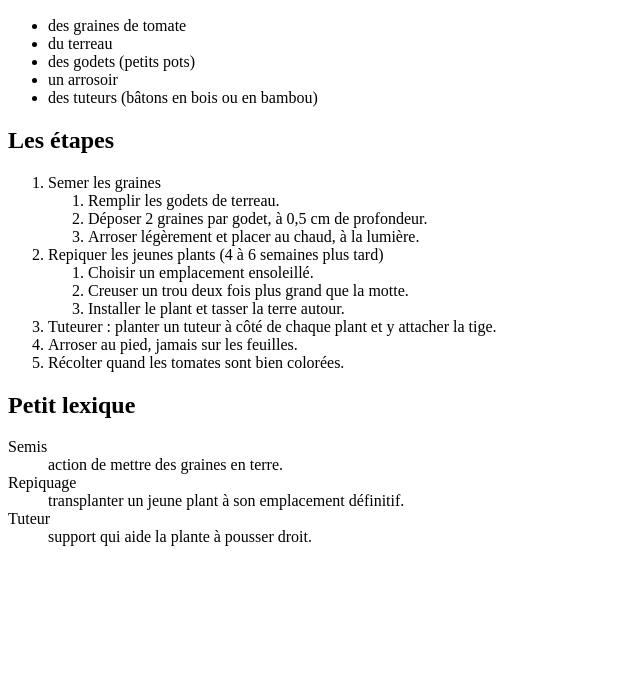
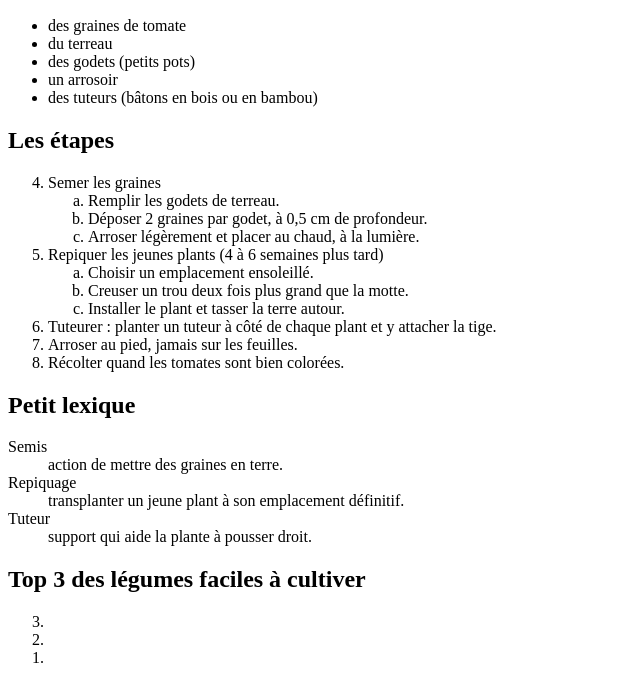
Before and after one commit to edouardsalomonkouassi-cmd/Projet-plantEvo-1, a plain HTML site: page niveau-1-graine/03-listes/index.html in a window 1280 px wide. Shown: the part 110-800 px from the top of the page, without its empty margins (0-640 px from the left). Drawn offline with Linux system fonts and the light colour scheme.

Commit message:
Add bonus to the code

```diff
--- a/niveau-1-graine/03-listes/index.html
+++ b/niveau-1-graine/03-listes/index.html
@@ -21,16 +21,16 @@
 
   <!-- Les étapes de la culture  -->
   <h2>Les étapes</h2>
-<ol>
+<ol start="4">
 <li>Semer les graines</li>
-    <ol>
+    <ol type="a">
       <li>Remplir les godets de terreau.</li>
       <li>Déposer 2 graines par godet, à 0,5 cm de profondeur.</li>
       <li>Arroser légèrement et placer au chaud, à la lumière.</li>
     </ol>
 
 <li>Repiquer les jeunes plants (4 à 6 semaines plus tard)</li>
-    <ol>
+    <ol type="a">
       <li>Choisir un emplacement ensoleillé.</li>
       <li>Creuser un trou deux fois plus grand que la motte.</li>
       <li>Installer le plant et tasser la terre autour.</li>
@@ -56,5 +56,13 @@
 
 </dl>
 
+<h2>Top 3 des légumes faciles à cultiver</h2>
+<ol reversed="1">
+<li></li>
+<li></li>
+<li></li>
+</ol>
+
+
 </body>
 </html>
```
